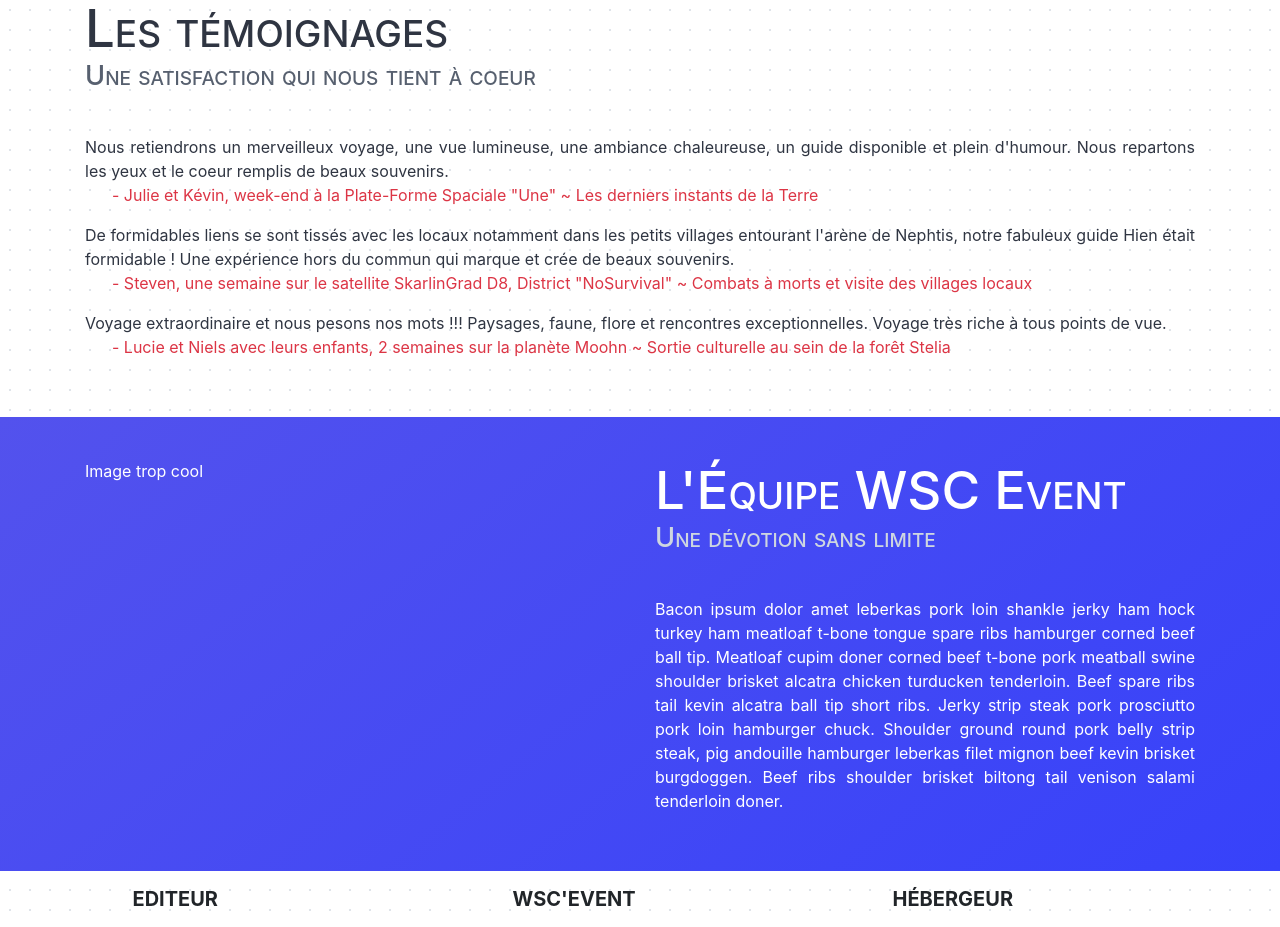
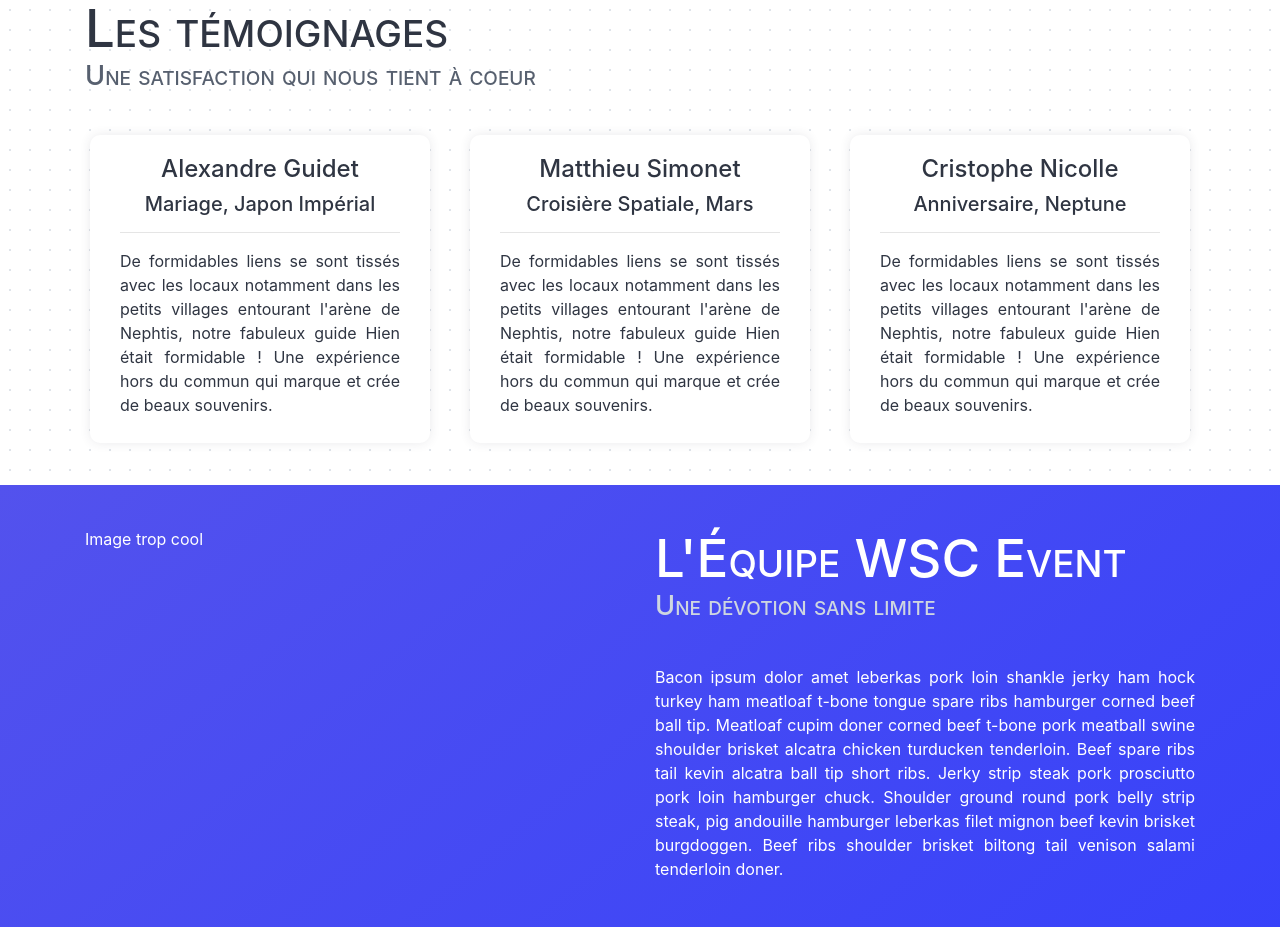
Before and after one commit to SkydeFR/TMP, a React (Create React App) app: page /~temoins/ in a window 1280 px wide. Shown: the part 920-1847 px from the top of the page. Built offline with nearby package versions, Linux system fonts and the light colour scheme.

Commit message:
Mise à jour de l'apparence des témoignages

```diff
--- a/src/App.scss
+++ b/src/App.scss
@@ -143,3 +143,16 @@ nav.navbar {
   box-shadow: 0 0 11px $saturated-sky;
   transition: 0.5s !important;
 }
+
+.temoignage {
+  background-color: $white;
+  box-shadow: 0 0 11px rgba(red($prestige-blue), green($prestige-blue), blue($prestige-blue), 0.1);
+  border-radius: 10px;
+  margin-left: 20px;
+  margin-right: 20px;
+  padding: 20px 30px 10px 30px !important;
+}
+
+.temoignage h4, .temoignage h5 {
+  text-align: center;
+}
--- a/src/Components/Home/Home.js
+++ b/src/Components/Home/Home.js
@@ -34,19 +34,35 @@ class Home extends Component {
               <Col>
                 <h2>Les témoignages</h2>
                 <h3>Une satisfaction qui nous tient à coeur</h3>
-                <p>Nous retiendrons un merveilleux voyage, une vue lumineuse, une ambiance chaleureuse, un guide disponible et plein d'humour. Nous repartons les yeux et le coeur remplis de beaux souvenirs.
-                  <br />
-                  <span className="text-danger">&nbsp;&nbsp;&nbsp;&nbsp;&nbsp; - Julie et Kévin, week-end à la Plate-Forme Spaciale "Une" ~ Les derniers instants de la Terre</span>
+              </Col>
+            </Row>
+            <Row>
+              <Col className="temoignage">
+                <h4 class="temoignage-nom">Alexandre Guidet</h4>
+                <h5 class="temoignage-destination">Mariage, Japon Impérial</h5>
+                <hr/>
+
+                <p>
+                  De formidables liens se sont tissés avec les locaux notamment dans les petits villages entourant l'arène de Nephtis, notre fabuleux guide Hien était formidable ! Une expérience hors du commun qui marque et crée de beaux souvenirs.
                 </p>
-                <p>De formidables liens se sont tissés avec les locaux notamment dans les petits villages entourant l'arène de Nephtis, notre fabuleux guide Hien était formidable ! Une expérience hors du commun qui marque et crée de beaux souvenirs.
-                  <br />
-                  <span className="text-danger">&nbsp;&nbsp;&nbsp;&nbsp;&nbsp; - Steven, une semaine sur le satellite SkarlinGrad D8, District "NoSurvival" ~ Combats à morts et visite des villages locaux</span>
+              </Col>
+
+              <Col className="temoignage">
+                <h4 class="temoignage-nom">Matthieu Simonet</h4>
+                <h5 class="temoignage-destination">Croisière Spatiale, Mars</h5>
+                <hr/>
+                <p>
+                  De formidables liens se sont tissés avec les locaux notamment dans les petits villages entourant l'arène de Nephtis, notre fabuleux guide Hien était formidable ! Une expérience hors du commun qui marque et crée de beaux souvenirs.
                 </p>
-                <p>Voyage extraordinaire et nous pesons nos mots !!! Paysages, faune, flore et rencontres exceptionnelles. Voyage très riche à tous points de vue.
-                  <br />
-                  <span className="text-danger">&nbsp;&nbsp;&nbsp;&nbsp;&nbsp; - Lucie et Niels avec leurs enfants, 2 semaines sur la planète Moohn ~ Sortie culturelle au sein de la forêt Stelia</span>
+              </Col>
+
+              <Col className="temoignage">
+                <h4 class="temoignage-nom">Cristophe Nicolle</h4>
+                <h5 class="temoignage-destination">Anniversaire, Neptune</h5>
+                <hr/>
+                <p>
+                  De formidables liens se sont tissés avec les locaux notamment dans les petits villages entourant l'arène de Nephtis, notre fabuleux guide Hien était formidable ! Une expérience hors du commun qui marque et crée de beaux souvenirs.
                 </p>
-
               </Col>
             </Row>
 
```
